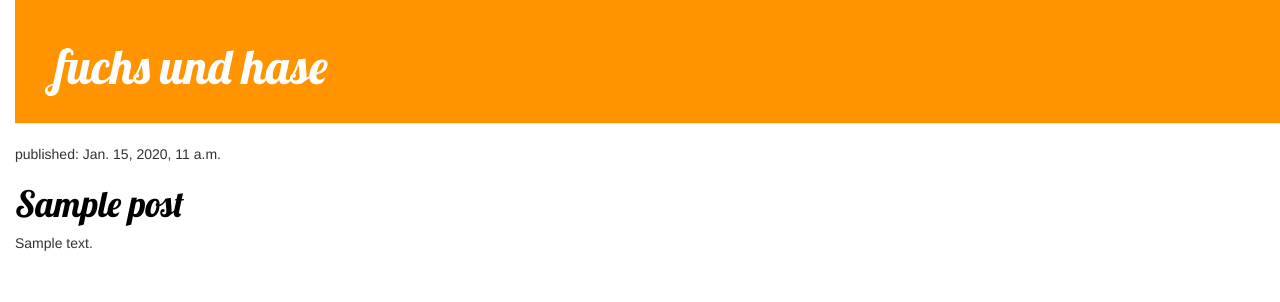
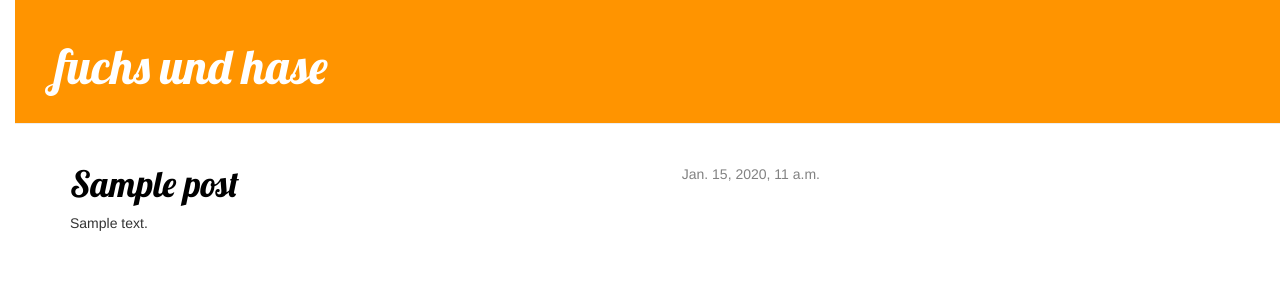
Before and after one commit to LisaVogelsang/my-first-blog, a Django app: template blog/templates/blog/post_list.html in a window 1280 px wide. Shown: the top 302 px of the page. Run offline with Django 3.2, Linux system fonts and the light colour scheme; the template is opened without the code that fills it: values that come from a table or form of the project are taken from there, others are empty; tables that the repository leaves empty hold one stand-in row (values such as "Sample post"); some libraries are stand-ins or nearby versions.

Commit message:
more css

```diff
--- a/blog/templates/blog/post_list.html
+++ b/blog/templates/blog/post_list.html
@@ -12,12 +12,17 @@
 			<h1><a href="/">fuchs und hase</a></h1>
 		</div>
 
-		{%for post in posts %}
-		<div class="post">
-			<p>published: {{ post.published_date }}</p>
-			<h1><a href="">{{ post.title }}</a></h1>
-			<p>{{ post.text|linebreaks }}</p>
-		</div>
+		<div class="content container">
+    <div class="row">
+        <div class="col-md-8">
+            {% for post in posts %}
+                <div class="post">
+                    <div class="date">
+                        {{ post.published_date }}
+                    </div>
+                    <h1><a href="">{{ post.title }}</a></h1>
+                    <p>{{ post.text|linebreaks }}</p>
+                </div>
 		{% endfor %}
 
 		</body>
```
